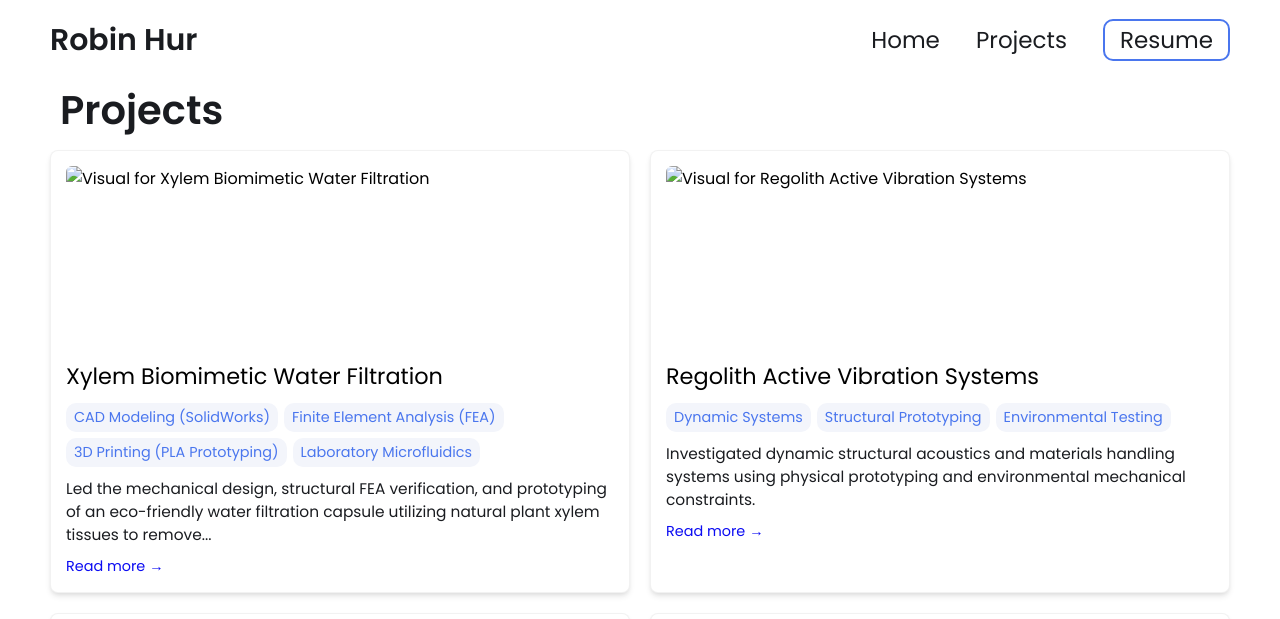
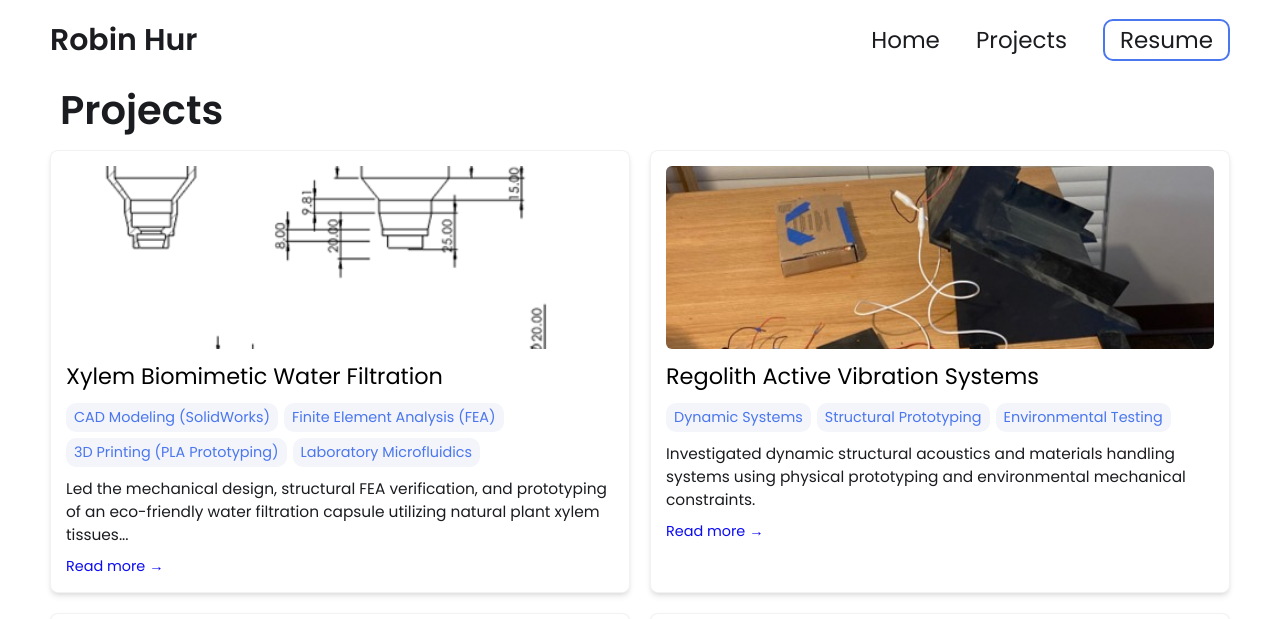
Before and after one commit to RobinKHur/RobinKHur.github.io, a Jekyll site: the page built from projects.html, in a window 1280 px wide. Shown: the top 619 px of the page. Built offline with Jekyll 4.4.1, drawn with Linux system fonts in a browser that asks for light colours; some of the changed text lies outside the part shown.

Commit message:
Update projects.html

```diff
--- a/_includes/projects.html
+++ b/_includes/projects.html
@@ -1,31 +1,38 @@
+<!-- SECTION 3: Projects -->
 <section id="projects" class="project-grid-section">
   <h2>Projects</h2>
 
   <div class="grid-container">
     {% for item in site.projects %}
-      {% assign image_path = item['main-image'] | relative_url %}
+      {% assign folder_path = item.path | split: "/" | slice: 0, 2 | join: "/" %}
+      {% assign image_path = "/" | append: folder_path | append: "/" | append: item['main-image'] %}
 
       <div class="project-card">
 
+        <!-- Image -->
         <div class="project-image">
-          <img src="{{ image_path }}" alt="Visual for {{ item.title }}" class="project-img-full">
+          <img src="{{ image_path }}" alt="Screenshot of {{ item.title }}" class="project-img-full">
         </div>
 
+        <!-- Title -->
         <h3 class="project-title">
-          <a href="{{ item.url | relative_url }}">{{ item.title }}</a>
+          <a href="{{ item.url }}">{{ item.title }}</a>
         </h3>
 
+        <!-- Skills (always visible) -->
         <div class="project-skills">
           {% for skill in item.skills %}
             <span class="skill">{{ skill }}</span>
           {% endfor %}
         </div>
 
+        <!-- Truncated Description -->
         <p class="project-description">
-          {{ item.description | truncatewords: 22, "..." }}
+          {{ item.description | truncatewords: 20, "..." }}
         </p>
 
-        <a href="{{ item.url | relative_url }}" class="read-more">Read more →</a>
+        <!-- Read more -->
+        <a href="{{ item.url }}" class="read-more">Read more →</a>
       </div>
     {% endfor %}
   </div>
```
